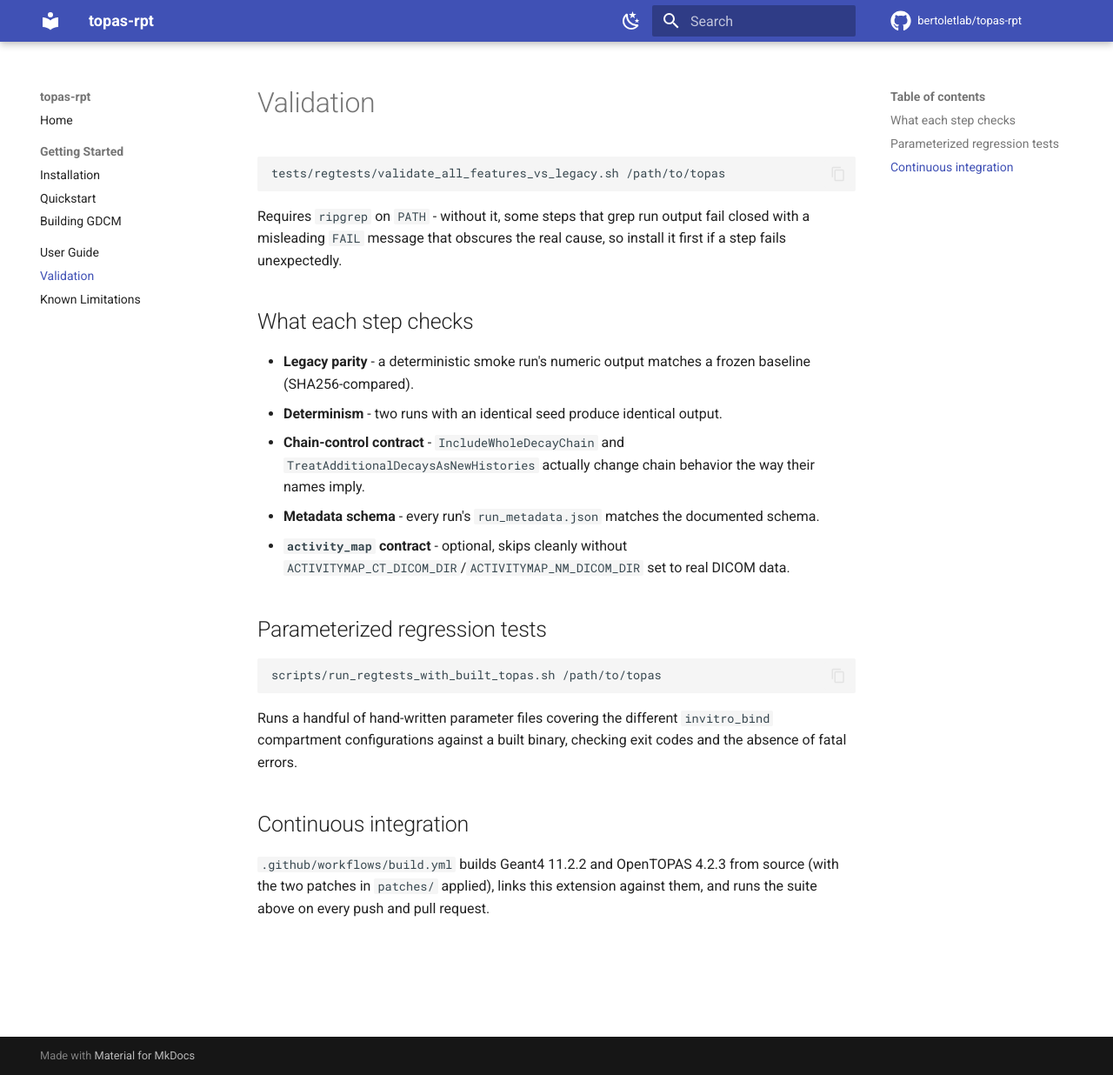
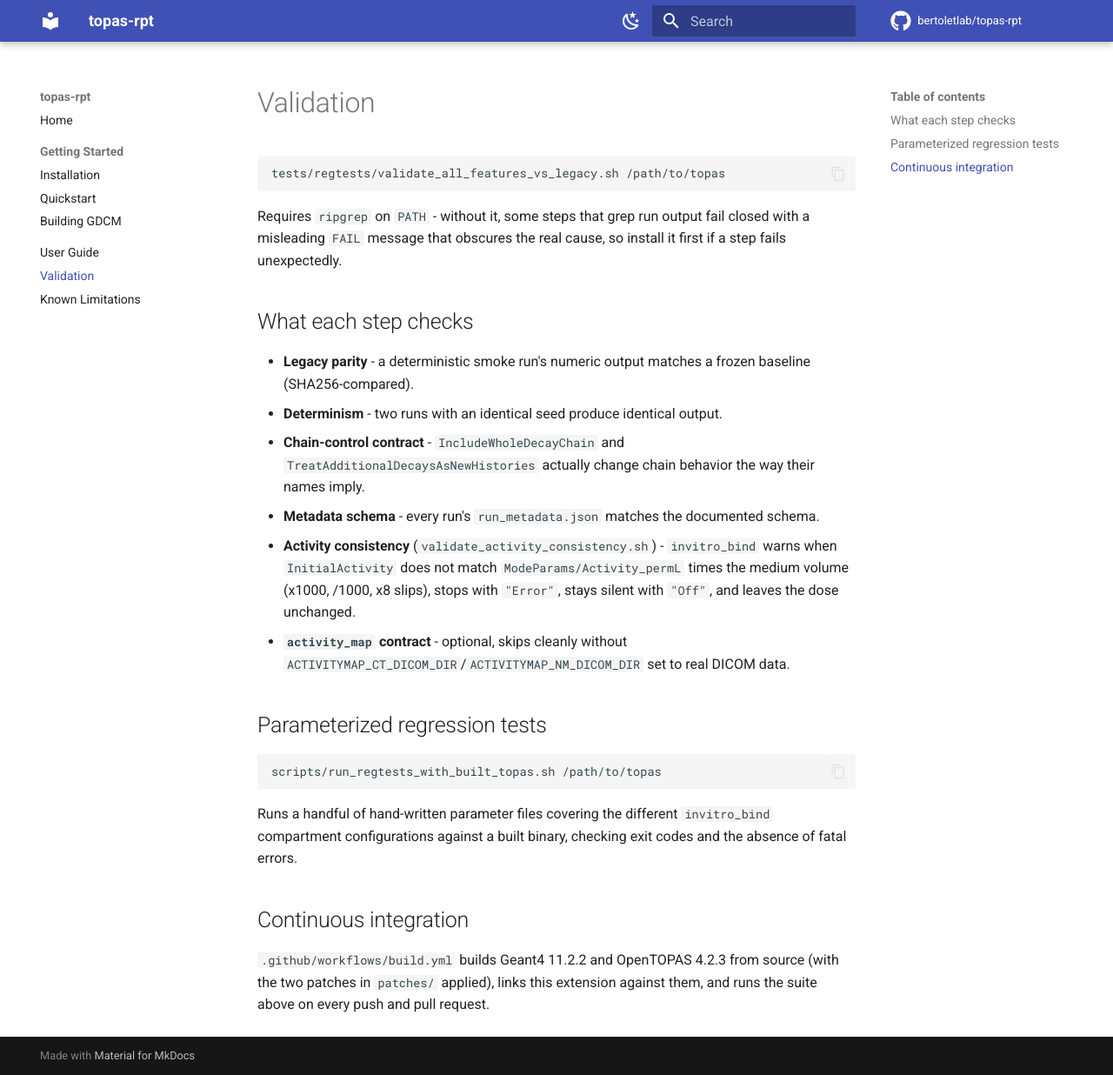
Before and after one commit to bertoletlab/topas-rpt, an MkDocs documentation site: the page built from docs/validation.md, in a window 1280 px wide and 1236 px high. Shown: the whole window at 87% size. Built offline with MkDocs 1.6.1 and Material for MkDocs 9.7.7, drawn with Linux system fonts in a browser that asks for light colours; comment, search, counter and statistics services are not loaded.

Commit message:
docs: document the activity consistency check in the validation list

```diff
--- a/docs/validation.md
+++ b/docs/validation.md
@@ -18,6 +18,11 @@ install it first if a step fails unexpectedly.
   their names imply.
 - **Metadata schema** - every run's `run_metadata.json` matches the documented
   schema.
+- **Activity consistency** (`validate_activity_consistency.sh`) -
+  `invitro_bind` warns when `InitialActivity` does not match
+  `ModeParams/Activity_permL` times the medium volume (x1000, /1000, x8 slips),
+  stops with `"Error"`, stays silent with `"Off"`, and leaves the dose
+  unchanged.
 - **`activity_map` contract** - optional, skips cleanly without
   `ACTIVITYMAP_CT_DICOM_DIR`/`ACTIVITYMAP_NM_DICOM_DIR` set to real DICOM
   data.
```
